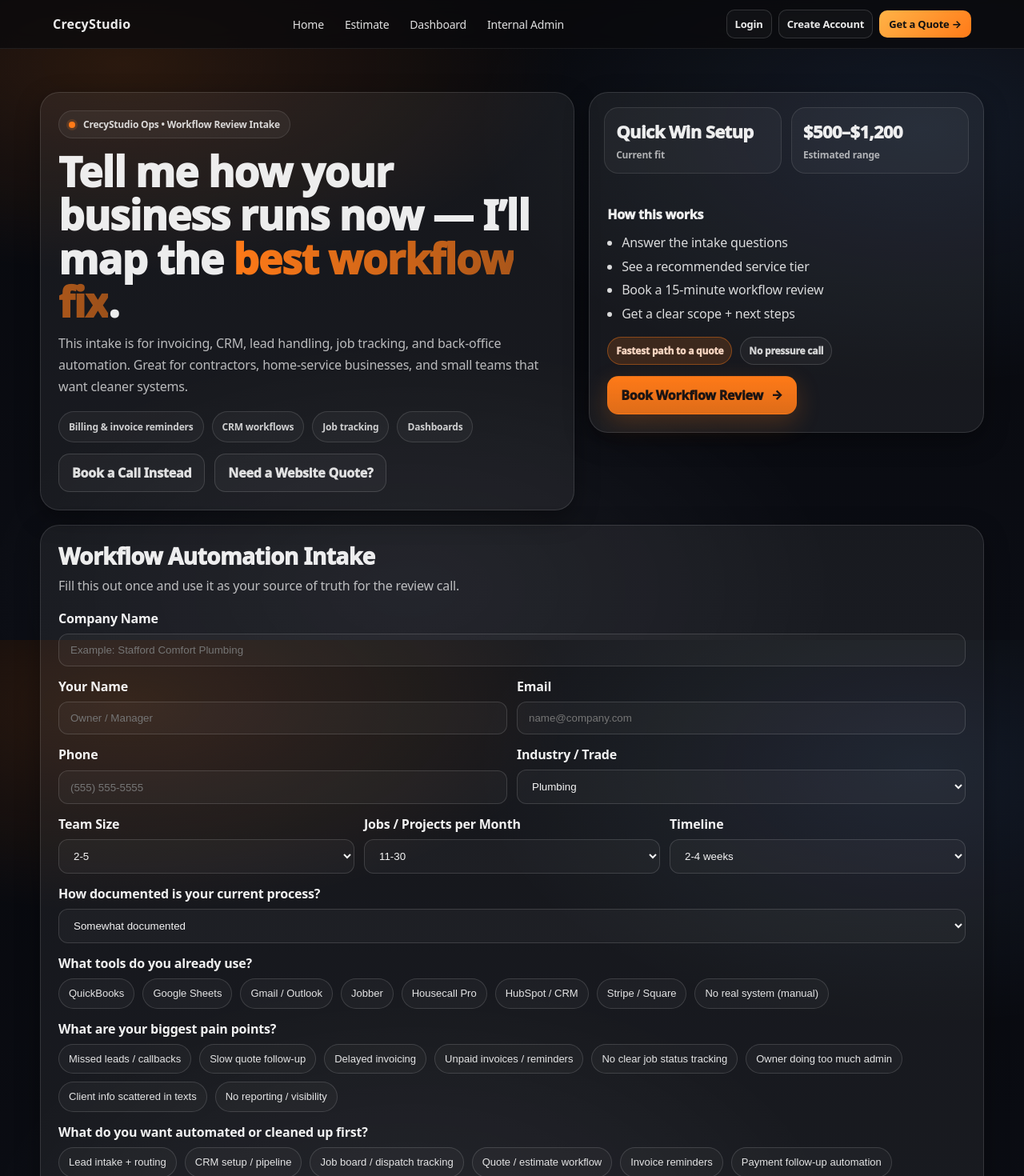
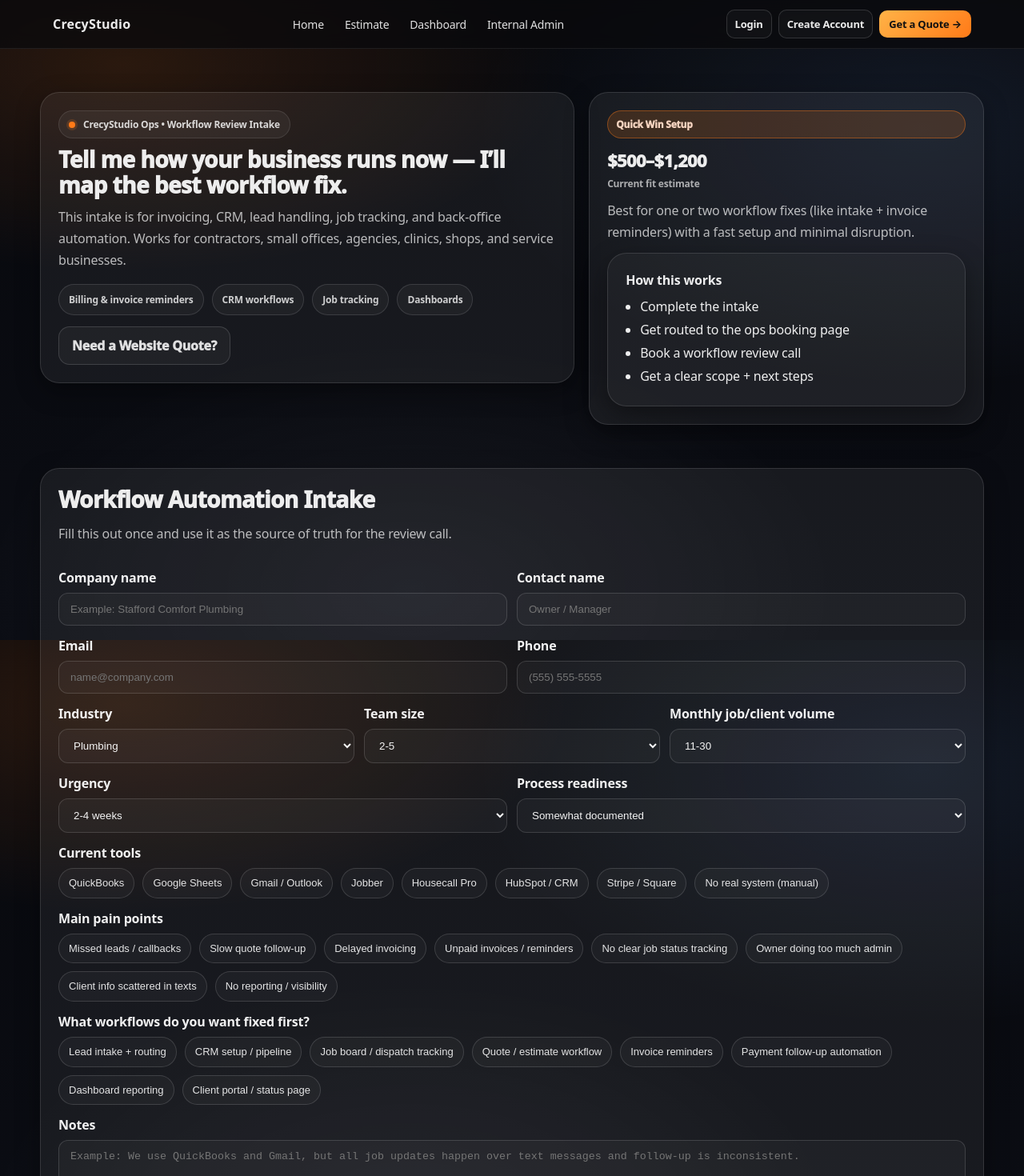
Before and after one commit to kkoly10/website-builder, a Next.js app: page /systems in a window 1280 px wide. Shown: the top 1470 px of the page at 80% size. Built offline with nearby package versions, Linux system fonts and the light colour scheme.

Commit message:
Update page.tsx

```diff
--- a/app/systems/page.tsx
+++ b/app/systems/page.tsx
@@ -1,7 +1,8 @@
 "use client";
 
 import Link from "next/link";
-import { useMemo, useState } from "react";
+import { useRouter } from "next/navigation";
+import { useMemo, useState, type CSSProperties, type FormEvent } from "react";
 
 type Trade =
   | "Plumbing"
@@ -11,6 +12,9 @@ type Trade =
   | "Landscaping"
   | "Auto Shop"
   | "Agency"
+  | "Dental"
+  | "Medical"
+  | "Law Firm"
   | "Other";
 
 type TeamSize = "Solo" | "2-5" | "6-10" | "11-20" | "20+";
@@ -84,8 +88,11 @@ const initialState: IntakeState = {
 };
 
 export default function SystemsIntakePage() {
+  const router = useRouter();
+
   const [form, setForm] = useState<IntakeState>(initialState);
-  const [submitted, setSubmitted] = useState(false);
+  const [submitting, setSubmitting] = useState(false);
+  const [error, setError] = useState<string | null>(null);
 
   const recommendation = useMemo(() => getRecommendation(form), [form]);
 
@@ -93,7 +100,10 @@ export default function SystemsIntakePage() {
     setForm((prev) => ({ ...prev, [key]: value }));
   }
 
-  function toggleArrayValue(key: "currentTools" | "painPoints" | "workflowsNeeded", value: string) {
+  function toggleArrayValue(
+    key: "currentTools" | "painPoints" | "workflowsNeeded",
+    value: string
+  ) {
     setForm((prev) => {
       const list = prev[key];
       const exists = list.includes(value);
@@ -104,50 +114,82 @@ export default function SystemsIntakePage() {
     });
   }
 
-  function handleSubmit(e: React.FormEvent) {
+  async function handleSubmit(e: FormEvent) {
     e.preventDefault();
+    setError(null);
+    setSubmitting(true);
 
     try {
+      // keep a local copy too (helpful fallback)
       localStorage.setItem(
         "crecystudio:lastOpsIntake",
         JSON.stringify({
           ...form,
           recommendation,
           savedAt: new Date().toISOString(),
+        })
+      );
+
+      const res = await fetch("/api/ops/submit-intake", {
+        method: "POST",
+        headers: { "Content-Type": "application/json" },
+        body: JSON.stringify({
+          companyName: form.companyName,
+          contactName: form.contactName,
+          email: form.email,
+          phone: form.phone,
+          trade: form.trade,
+          teamSize: form.teamSize,
+          jobVolume: form.jobVolume,
+          urgency: form.urgency,
+          readiness: form.readiness,
+          currentTools: form.currentTools,
+          painPoints: form.painPoints,
+          workflowsNeeded: form.workflowsNeeded,
+          notes: form.notes,
+          recommendation,
         }),
-      );
-    } catch {
-      // ignore localStorage issues
+      });
+
+      const data = await res.json();
+
+      if (!res.ok || !data?.ok) {
+        throw new Error(data?.error || "Failed to save intake.");
       }
 
-    setSubmitted(true);
-    window.scrollTo({ top: 0, behavior: "smooth" });
+      // FIX: route into ops flow (not /book?quoteId=...)
+      router.push(data.nextUrl || `/ops-book?opsIntakeId=${data.opsIntakeId}`);
+    } catch (err) {
+      setError(err instanceof Error ? err.message : "Unexpected error");
+      setSubmitting(false);
+      return;
+    }
   }
 
   return (
     <main className="container">
-      <section className="hero" style={{ paddingBottom: 10 }}>
+      <section className="section">
         <div className="heroGrid">
-          <div className="card cardHover">
+          <div className="card">
             <div className="cardInner">
               <div className="kicker">
                 <span className="kickerDot" aria-hidden="true" />
                 CrecyStudio Ops • Workflow Review Intake
               </div>
 
-              <div style={{ height: 14 }} />
+              <div style={{ height: 10 }} />
 
-              <h1 className="h1">
-                Tell me how your business runs now — I’ll map the{" "}
-                <span className="underline">best workflow fix</span>.
+              <h1 className="h2">
+                Tell me how your business runs now — I’ll map the best workflow fix.
               </h1>
 
-              <p className="p" style={{ marginTop: 12, maxWidth: 760 }}>
-                This intake is for invoicing, CRM, lead handling, job tracking, and back-office automation.
-                Great for contractors, home-service businesses, and small teams that want cleaner systems.
+              <p className="p" style={{ marginTop: 10 }}>
+                This intake is for invoicing, CRM, lead handling, job tracking, and back-office
+                automation. Works for contractors, small offices, agencies, clinics, shops, and
+                service businesses.
               </p>
 
-              <div className="pills" style={{ marginTop: 14 }}>
+              <div className="pills" style={{ marginTop: 10 }}>
                 <span className="pill">Billing & invoice reminders</span>
                 <span className="pill">CRM workflows</span>
                 <span className="pill">Job tracking</span>
@@ -155,9 +197,6 @@ export default function SystemsIntakePage() {
               </div>
 
               <div className="heroActions" style={{ marginTop: 14 }}>
-                <Link href="/book?service=ops" className="btn btnGhost">
-                  Book a Call Instead
-                </Link>
                 <Link href="/build" className="btn btnGhost">
                   Need a Website Quote?
                 </Link>
@@ -166,70 +205,57 @@ export default function SystemsIntakePage() {
           </div>
 
           <div className="card">
-            <div className="statRow">
-              <div className="stat">
-                <div className="statNum">{recommendation.tierLabel}</div>
-                <div className="statLab">Current fit</div>
+            <div className="cardInner" style={{ display: "grid", gap: 12 }}>
+              <div className="badge badgeHot">{recommendation.tierLabel}</div>
+              <div>
+                <div className="statNum">{recommendation.priceRange}</div>
+                <div className="statLab">Current fit estimate</div>
               </div>
-              <div className="stat">
-                <div className="statNum">{recommendation.priceRange}</div>
-                <div className="statLab">Estimated range</div>
+
+              <div className="p">{recommendation.summary}</div>
+
+              <div className="card" style={{ background: "rgba(255,255,255,0.03)" }}>
+                <div className="cardInner">
+                  <div style={{ fontWeight: 900, marginBottom: 8 }}>How this works</div>
+                  <ul style={{ margin: 0, paddingLeft: 18, lineHeight: 1.8 }}>
+                    <li>Complete the intake</li>
+                    <li>Get routed to the ops booking page</li>
+                    <li>Book a workflow review call</li>
+                    <li>Get a clear scope + next steps</li>
+                  </ul>
                 </div>
               </div>
 
-            <div className="cardInner">
-              <div style={{ fontWeight: 950, marginBottom: 10 }}>How this works</div>
-              <ul style={{ margin: 0, paddingLeft: 18, lineHeight: 1.85, color: "rgba(255,255,255,0.84)" }}>
-                <li>Answer the intake questions</li>
-                <li>See a recommended service tier</li>
-                <li>Book a 15-minute workflow review</li>
-                <li>Get a clear scope + next steps</li>
-              </ul>
-
-              <div style={{ marginTop: 14, display: "flex", gap: 10, flexWrap: "wrap" }}>
-                <span className="badge badgeHot">Fastest path to a quote</span>
-                <span className="badge">No pressure call</span>
-              </div>
-
-              {submitted && (
+              {error ? (
                 <div
                   style={{
-                    marginTop: 14,
+                    borderRadius: 12,
                     padding: 12,
-                    borderRadius: 12,
-                    border: "1px solid rgba(255,122,24,0.28)",
-                    background: "rgba(255,122,24,0.08)",
-                    color: "rgba(255,255,255,0.92)",
+                    border: "1px solid rgba(255,80,80,0.35)",
+                    background: "rgba(255,80,80,0.08)",
                   }}
                 >
-                  Intake saved. Your current fit is <strong>{recommendation.tierLabel}</strong>{" "}
-                  ({recommendation.priceRange}). Next step: book your workflow review.
+                  <strong>Error:</strong> {error}
                 </div>
-              )}
-
-              <div style={{ marginTop: 14 }}>
-                <Link className="btn btnPrimary" href="/book?service=ops">
-                  Book Workflow Review <span className="btnArrow">→</span>
-                </Link>
-              </div>
+              ) : null}
             </div>
           </div>
         </div>
       </section>
 
-      <section className="section" style={{ paddingTop: 8 }}>
+      <section className="section" style={{ paddingTop: 0 }}>
         <form onSubmit={handleSubmit}>
           <div className="card">
-            <div className="cardInner">
+            <div className="cardInner" style={{ display: "grid", gap: 14 }}>
               <h2 className="h2" style={{ margin: 0 }}>
                 Workflow Automation Intake
               </h2>
-              <p className="p" style={{ marginTop: 8 }}>
-                Fill this out once and use it as your source of truth for the review call.
+              <p className="p" style={{ marginTop: 0 }}>
+                Fill this out once and use it as the source of truth for the review call.
               </p>
 
-              <div style={{ display: "grid", gap: 14, marginTop: 14 }}>
-                <Field label="Company Name">
+              <div style={twoCol}>
+                <Field label="Company name">
                   <input
                     value={form.companyName}
                     onChange={(e) => update("companyName", e.target.value)}
@@ -239,8 +265,7 @@ export default function SystemsIntakePage() {
                   />
                 </Field>
 
-                <div style={twoCol}>
-                  <Field label="Your Name">
+                <Field label="Contact name">
                   <input
                     value={form.contactName}
                     onChange={(e) => update("contactName", e.target.value)}
@@ -249,7 +274,9 @@ export default function SystemsIntakePage() {
                     required
                   />
                 </Field>
+              </div>
 
+              <div style={twoCol}>
                 <Field label="Email">
                   <input
                     type="email"
@@ -260,9 +287,7 @@ export default function SystemsIntakePage() {
                     required
                   />
                 </Field>
-                </div>
 
-                <div style={twoCol}>
                 <Field label="Phone">
                   <input
                     value={form.phone}
@@ -271,26 +296,36 @@ export default function SystemsIntakePage() {
                     style={inputStyle}
                   />
                 </Field>
+              </div>
 
-                  <Field label="Industry / Trade">
+              <div style={threeCol}>
+                <Field label="Industry">
                   <select
                     value={form.trade}
                     onChange={(e) => update("trade", e.target.value as Trade)}
                     style={inputStyle}
                   >
-                      {["Plumbing", "Electrical", "HVAC", "Cleaning", "Landscaping", "Auto Shop", "Agency", "Other"].map(
-                        (v) => (
+                    {[
+                      "Plumbing",
+                      "Electrical",
+                      "HVAC",
+                      "Cleaning",
+                      "Landscaping",
+                      "Auto Shop",
+                      "Agency",
+                      "Dental",
+                      "Medical",
+                      "Law Firm",
+                      "Other",
+                    ].map((v) => (
                       <option key={v} value={v}>
                         {v}
                       </option>
-                        ),
-                      )}
+                    ))}
                   </select>
                 </Field>
-                </div>
 
-                <div style={threeCol}>
-                  <Field label="Team Size">
+                <Field label="Team size">
                   <select
                     value={form.teamSize}
                     onChange={(e) => update("teamSize", e.target.value as TeamSize)}
@@ -304,7 +339,7 @@ export default function SystemsIntakePage() {
                   </select>
                 </Field>
 
-                  <Field label="Jobs / Projects per Month">
+                <Field label="Monthly job/client volume">
                   <select
                     value={form.jobVolume}
                     onChange={(e) => update("jobVolume", e.target.value as JobVolume)}
@@ -317,8 +352,10 @@ export default function SystemsIntakePage() {
                     ))}
                   </select>
                 </Field>
+              </div>
 
-                  <Field label="Timeline">
+              <div style={twoCol}>
+                <Field label="Urgency">
                   <select
                     value={form.urgency}
                     onChange={(e) => update("urgency", e.target.value as Urgency)}
@@ -331,23 +368,27 @@ export default function SystemsIntakePage() {
                     ))}
                   </select>
                 </Field>
-                </div>
 
-                <Field label="How documented is your current process?">
+                <Field label="Process readiness">
                   <select
                     value={form.readiness}
                     onChange={(e) => update("readiness", e.target.value as Readiness)}
                     style={inputStyle}
                   >
-                    {["Process documented", "Somewhat documented", "Need help mapping"].map((v) => (
+                    {[
+                      "Process documented",
+                      "Somewhat documented",
+                      "Need help mapping",
+                    ].map((v) => (
                       <option key={v} value={v}>
                         {v}
                       </option>
                     ))}
                   </select>
                 </Field>
+              </div>
 
-                <Field label="What tools do you already use?">
+              <Field label="Current tools">
                 <ToggleGrid
                   options={TOOL_OPTIONS}
                   selected={form.currentTools}
@@ -355,7 +396,7 @@ export default function SystemsIntakePage() {
                 />
               </Field>
 
-                <Field label="What are your biggest pain points?">
+              <Field label="Main pain points">
                 <ToggleGrid
                   options={PAIN_OPTIONS}
                   selected={form.painPoints}
@@ -363,7 +404,7 @@ export default function SystemsIntakePage() {
                 />
               </Field>
 
-                <Field label="What do you want automated or cleaned up first?">
+              <Field label="What workflows do you want fixed first?">
                 <ToggleGrid
                   options={WORKFLOW_OPTIONS}
                   selected={form.workflowsNeeded}
@@ -371,7 +412,7 @@ export default function SystemsIntakePage() {
                 />
               </Field>
 
-                <Field label="Anything else I should know? (optional)">
+              <Field label="Notes">
                 <textarea
                   value={form.notes}
                   onChange={(e) => update("notes", e.target.value)}
@@ -399,20 +440,14 @@ export default function SystemsIntakePage() {
               </div>
 
               <div style={{ display: "flex", gap: 10, flexWrap: "wrap" }}>
-                  <button type="submit" className="btn btnPrimary">
-                    Save Intake + Get Recommendation <span className="btnArrow">→</span>
+                <button type="submit" className="btn btnPrimary" disabled={submitting}>
+                  {submitting ? "Saving intake..." : "Save Intake + Continue to Ops Booking"}
+                  <span className="btnArrow">→</span>
                 </button>
 
-                  <Link className="btn btnGhost" href="/book?service=ops">
-                    Book Review Call
+                <Link className="btn btnGhost" href="/build">
+                  Website Quote Instead
                 </Link>
-                </div>
-
-                {submitted && (
-                  <div className="p" style={{ color: "rgba(255,255,255,0.78)" }}>
-                    Next step: click <strong>Book Review Call</strong> so we can turn this into a clean scope and quote.
-                  </div>
-                )}
               </div>
             </div>
           </div>
@@ -452,7 +487,9 @@ function ToggleGrid({
             style={{
               borderRadius: 999,
               padding: "10px 12px",
-              border: active ? "1px solid rgba(255,122,24,0.45)" : "1px solid rgba(255,255,255,0.14)",
+              border: active
+                ? "1px solid rgba(255,122,24,0.45)"
+                : "1px solid rgba(255,255,255,0.14)",
               background: active ? "rgba(255,122,24,0.12)" : "rgba(255,255,255,0.03)",
               color: active ? "rgba(255,235,220,0.98)" : "rgba(255,255,255,0.88)",
               cursor: "pointer",
@@ -471,27 +508,20 @@ function ToggleGrid({
 function getRecommendation(form: IntakeState) {
   let score = 0;
 
-  // workflow count
   score += form.workflowsNeeded.length;
-
-  // pain count
   score += Math.min(form.painPoints.length, 4);
 
-  // team size
   if (form.teamSize === "6-10") score += 1;
   if (form.teamSize === "11-20") score += 2;
   if (form.teamSize === "20+") score += 3;
 
-  // job volume
   if (form.jobVolume === "11-30") score += 1;
   if (form.jobVolume === "31-75") score += 2;
   if (form.jobVolume === "76+") score += 3;
 
-  // urgency
   if (form.urgency === "ASAP") score += 2;
   if (form.urgency === "2-4 weeks") score += 1;
 
-  // readiness penalty (more discovery needed)
   if (form.readiness === "Need help mapping") score += 1;
 
   let tierLabel = "Quick Win Setup";
@@ -516,7 +546,7 @@ function getRecommendation(form: IntakeState) {
   return { score, tierLabel, priceRange, summary };
 }
 
-const inputStyle: React.CSSProperties = {
+const inputStyle: CSSProperties = {
   width: "100%",
   borderRadius: 12,
   border: "1px solid rgba(255,255,255,0.14)",
@@ -526,13 +556,13 @@ const inputStyle: React.CSSProperties = {
   outline: "none",
 };
 
-const twoCol: React.CSSProperties = {
+const twoCol: CSSProperties = {
   display: "grid",
   gridTemplateColumns: "repeat(auto-fit, minmax(220px, 1fr))",
   gap: 12,
 };
 
-const threeCol: React.CSSProperties = {
+const threeCol: CSSProperties = {
   display: "grid",
   gridTemplateColumns: "repeat(auto-fit, minmax(180px, 1fr))",
   gap: 12,
```
Lines whose indentation alone changed are shown as unchanged.
